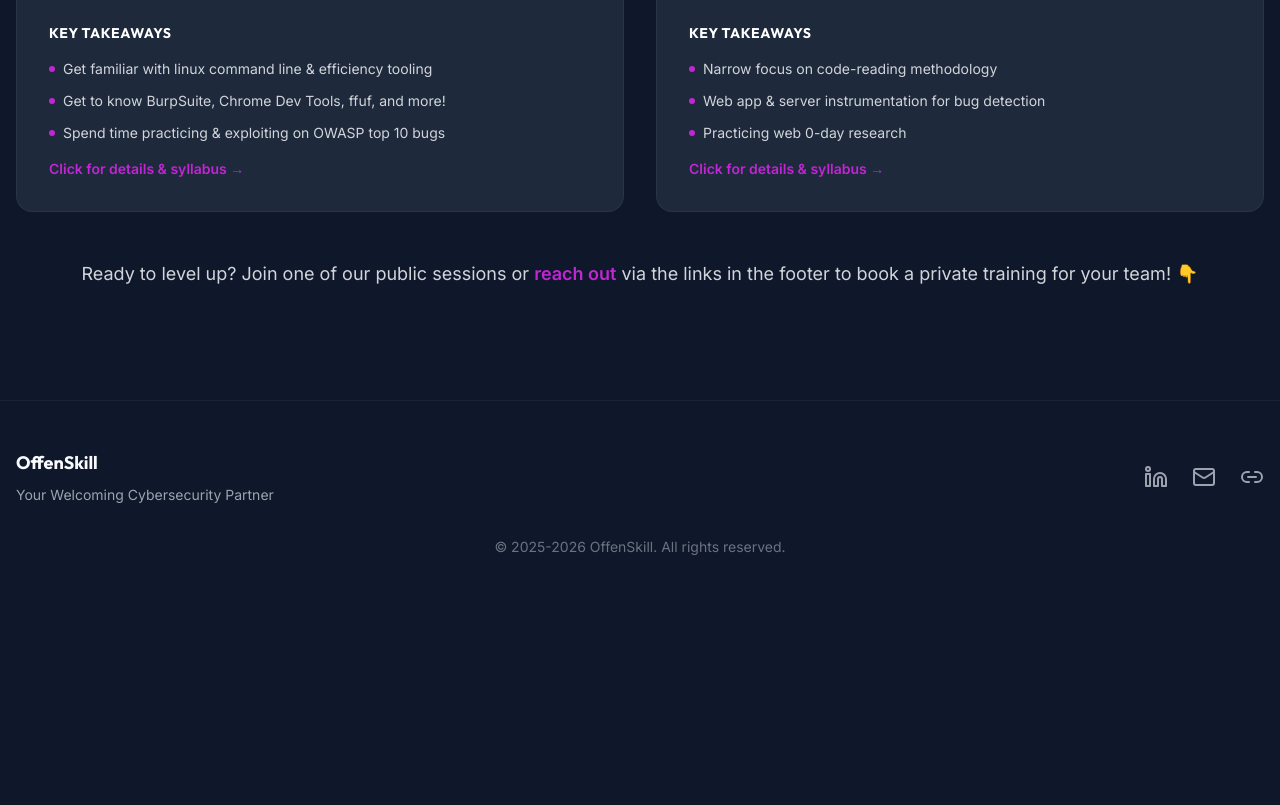
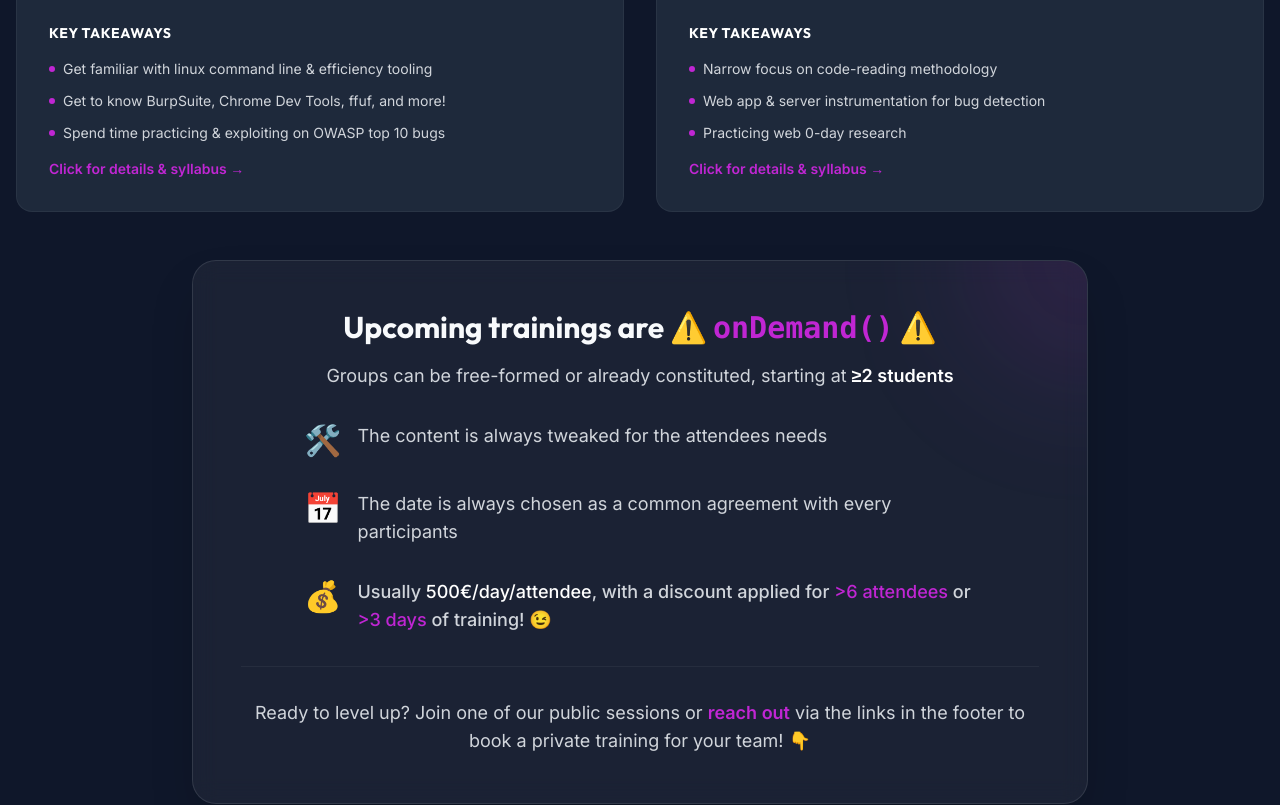
Before and after one commit to laluka/osk-shop, a React (Vite) app: page /training in a window 1280 px wide. Shown: the part 640-1445 px from the top of the page. Before the commit the page ends 1245 px from the top, so only its background shows below. Built offline with nearby package versions, Linux system fonts and the light colour scheme.

Commit message:
action-v2

```diff
--- a/src/pages/Training.tsx
+++ b/src/pages/Training.tsx
@@ -141,10 +141,45 @@ const Training = () => {
                     ))}
                 </div>
 
-                <AnimatedSection className="text-center pb-8">
-                    <p className="text-lg text-gray-300">
-                        Ready to level up? Join one of our public sessions or <span className="text-[#c026d3] font-bold">reach out</span> via the links in the footer to book a private training for your team! 👇
-                    </p>
+                <AnimatedSection className="max-w-4xl mx-auto pb-20">
+                    <div className="bg-white/5 backdrop-blur-md rounded-3xl border border-white/10 p-8 md:p-12 shadow-2xl relative overflow-hidden group">
+                        {/* Decorative background accent */}
+                        <div className="absolute top-0 right-0 w-64 h-64 bg-[#c026d3]/10 rounded-full blur-3xl -mr-32 -mt-32" />
+
+                        <div className="relative z-10 text-center space-y-8">
+                            <div>
+                                <h2 className="text-2xl md:text-3xl font-bold mb-4">
+                                    Upcoming trainings are ⚠️ <span className="text-[#c026d3] font-mono">onDemand()</span> ⚠️
+                                </h2>
+                                <p className="text-lg text-gray-300">
+                                    Groups can be free-formed or already constituted, starting at <span className="text-white font-bold">&ge;2 students</span>
+                                </p>
+                            </div>
+
+                            <div className="flex flex-col gap-8 text-left max-w-2xl mx-auto">
+                                <div className="flex items-start gap-4">
+                                    <div className="text-3xl shrink-0">🛠️</div>
+                                    <p className="text-gray-300 text-lg">The content is always tweaked for the attendees needs</p>
+                                </div>
+                                <div className="flex items-start gap-4">
+                                    <div className="text-3xl shrink-0">📅</div>
+                                    <p className="text-gray-300 text-lg">The date is always chosen as a common agreement with every participants</p>
+                                </div>
+                                <div className="flex items-start gap-4">
+                                    <div className="text-3xl shrink-0">💰</div>
+                                    <p className="text-gray-300 text-lg font-medium">
+                                        Usually <span className="text-white">500&euro;/day/attendee</span>, with a discount applied for <span className="text-[#c026d3]">&gt;6 attendees</span> or <span className="text-[#c026d3]">&gt;3 days</span> of training! 😉
+                                    </p>
+                                </div>
+                            </div>
+
+                            <div className="pt-8 border-t border-white/5">
+                                <p className="text-lg text-gray-300">
+                                    Ready to level up? Join one of our public sessions or <a href="https://linktr.ee/TheLaluka" target="_blank" rel="noopener noreferrer" className="text-[#c026d3] font-bold hover:underline">reach out</a> via the links in the footer to book a private training for your team! 👇
+                                </p>
+                            </div>
+                        </div>
+                    </div>
                 </AnimatedSection>
             </div>
 
```
